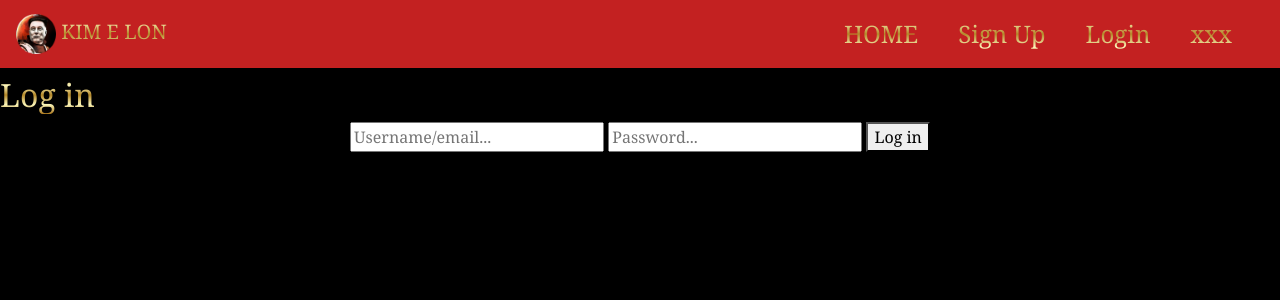
After one commit to Lodapon/CryptoToken_KIMELON, a PHP site: page /login.php in a window 1280 px wide. The commit adds this page. Shown: the top 300 px of the page. Run offline with PHP 8.4, Linux system fonts and the light colour scheme; some libraries are stand-ins or nearby versions.

Commit message:
setup login system index page and and header,footer for page and setup .css and .js

```diff
--- /dev/null
+++ b/footer.php
@@ -0,0 +1,13 @@
+</div>
+
+
+<!-- Script -->
+<script src="jquery-3.6.0.min.js"></script>
+<script src="bootstrap/js/bootstrap.min.js"></script>
+<script src="main.js"></script>
+
+
+
+</body>
+
+</html>
--- /dev/null
+++ b/header.php
@@ -0,0 +1,60 @@
+<!DOCTYPE html>
+<html lang="en">
+<head profile="https://kimelon.xyz">
+
+	<meta charset="UTF-8">
+	<meta name="viewport" content="width=device-width, initial-scale=1.0">
+	<title>KIM E LON</title>
+
+	<!-- Bootstrap -->
+	<link rel="stylesheet" href="bootstrap/css/bootstrap.min.css">
+
+	<!-- css -->
+	<link rel="stylesheet" type="text/css" href="main.css">
+	<!-- Global site tag (gtag.js) - Google Analytics -->
+	<script async src="https://www.googletagmanager.com/gtag/js?id=G-JYNDPKWRB8"></script>
+	<script>
+	  window.dataLayer = window.dataLayer || [];
+	  function gtag(){dataLayer.push(arguments);}
+	  gtag('js', new Date());
+
+	  gtag('config', 'G-JYNDPKWRB8');
+	</script>
+	<!-- logo in address bar -->
+	<link rel="icon" type="image/png" href="images/favicon.ico">
+	<!-- preview -->
+	<meta property="og:title" content="KIMELON2MARs">
+	<meta property="og:description" content="KIMELON2MARs">
+	<meta property="og:image" content="https://kimelon.xyz/images/favi2.png">
+	<meta property="og:image:secure_url" content="https://kimelon.xyz/images/favi2.png">
+	<meta property="og:url" content="https://kimelon.xyz">
+
+</head>
+
+
+<body>
+	<!-- nav bar -->
+	<nav class="navbar navbar-expand-md" id="navbar">
+	    <a class="navbar-brand" href="#welcome"><img src="images/favi2.png" class="img-fluid" width="40" height="40">&nbsp;KIM E LON</a>
+	    <button class="navbar-toggler navbar-dark" type="button" data-toggle="collapse" data-target="#main-navigation">
+	        <span class="navbar-toggler-icon"></span>
+	    </button>
+	    <div class="collapse navbar-collapse" id="main-navigation">
+	        <ul class="navbar-nav">
+	            <li class="nav-item">
+	                <a class="nav-link" href="index.html">HOME</a>
+	            </li>
+	            <li class="nav-item">
+	                <a class="nav-link" href="signup.php">Sign Up</a>
+	            </li>
+	            <li class="nav-item">
+	                <a class="nav-link" href="login.php">Login</a>
+	            </li>
+	            <li class="nav-item">
+	                <a class="nav-link" href="">xxx</a>
+	            </li>
+	        </ul>
+	    </div>
+	</nav>
+
+	<div class="wrapper">
--- /dev/null
+++ b/login.php
@@ -0,0 +1,20 @@
+<?php
+	include_once 'header.php';
+?>
+
+<div class="signup-form" id="">
+	<h2>Log in</h2>
+	<section class="wrapper-center">
+		<form action="includes/login.inc.php" method="post">  <!-- .inc is stand for include file -->
+			<input type="text" name="uid" placeholder="Username/email...">
+			<input type="password" name="pwd" placeholder="Password...">
+			<button type="submit" name="submit">Log in</button>
+		</form>
+	</section>
+</div>
+
+
+
+<?php
+	include_once 'footer.php';
+?>
--- a/main.css
+++ b/main.css
@@ -498,3 +498,22 @@ body {
   padding-top: 5px;
   font-size: 16px;
 }
+
+
+
+/* For SignUP */
+.signup-form {
+    background: #000;
+    padding: 0.5em 0;
+}
+.signup-form h2 {
+    background: -webkit-linear-gradient(#BF953F, #FCF6BA, #B38728, #FBF5B7, #AA771C);
+    -webkit-background-clip: text;
+    -webkit-text-fill-color: transparent;
+}
+
+.signup-form p {
+    color: #fff;
+    font-size: 1.5rem;
+    line-height: 1.5;
+}
--- a/main.js
+++ b/main.js
@@ -5,13 +5,13 @@ var ready = (callback) => {
     else document.addEventListener("DOMContentLoaded", callback);
 }
 
-ready(() => {
-    document.querySelector(".header").style.height = window.innerHeight + "px";
-})
+// ready(() => {
+//     document.querySelector(".header").style.height = window.innerHeight + "px";
+// })
 
-ready(() => {
-    document.querySelector(".header-response").style.height = window.innerHeight + "px";
-})
+// ready(() => {
+//     document.querySelector(".header-response").style.height = window.innerHeight + "px";
+// })
 
 ready(() => {
     document.getElementById('navbar').classList.add('fixed-top');
@@ -37,50 +37,49 @@ ready(() => {
 
 // Countdown
 // const deadline = 'May 24, 2021 12:00 UTC';
+// function getTimeRemaining(endtime) {
+//   const total = Date.parse(endtime) - Date.parse(new Date());
+//   const seconds = Math.floor((total / 1000) % 60);
+//   const minutes = Math.floor((total / 1000 / 60) % 60);
+//   const hours = Math.floor((total / (1000 * 60 * 60)) % 24);
+//   const days = Math.floor(total / (1000 * 60 * 60 * 24));
 
-function getTimeRemaining(endtime) {
-  const total = Date.parse(endtime) - Date.parse(new Date());
-  const seconds = Math.floor((total / 1000) % 60);
-  const minutes = Math.floor((total / 1000 / 60) % 60);
-  const hours = Math.floor((total / (1000 * 60 * 60)) % 24);
-  const days = Math.floor(total / (1000 * 60 * 60 * 24));
+//   return {
+//     total,
+//     days,
+//     hours,
+//     minutes,
+//     seconds
+//   };
+// }
 
-  return {
-    total,
-    days,
-    hours,
-    minutes,
-    seconds
-  };
-}
+// function initializeClock(id, endtime) {
+//   const clock = document.getElementById(id);
+//   const daysSpan = clock.querySelector('.days');
+//   const hoursSpan = clock.querySelector('.hours');
+//   const minutesSpan = clock.querySelector('.minutes');
+//   const secondsSpan = clock.querySelector('.seconds');
 
-function initializeClock(id, endtime) {
-  const clock = document.getElementById(id);
-  const daysSpan = clock.querySelector('.days');
-  const hoursSpan = clock.querySelector('.hours');
-  const minutesSpan = clock.querySelector('.minutes');
-  const secondsSpan = clock.querySelector('.seconds');
+//   function updateClock() {
+//     const t = getTimeRemaining(endtime);
 
-  function updateClock() {
-    const t = getTimeRemaining(endtime);
+//     daysSpan.innerHTML = t.days;
+//     hoursSpan.innerHTML = ('0' + t.hours).slice(-2);
+//     minutesSpan.innerHTML = ('0' + t.minutes).slice(-2);
+//     secondsSpan.innerHTML = ('0' + t.seconds).slice(-2);
 
-    daysSpan.innerHTML = t.days;
-    hoursSpan.innerHTML = ('0' + t.hours).slice(-2);
-    minutesSpan.innerHTML = ('0' + t.minutes).slice(-2);
-    secondsSpan.innerHTML = ('0' + t.seconds).slice(-2);
+//     if (t.total <= 0) { //Show 0 at every time unit if reach the deadline
+//       daysSpan.innerHTML = 0;
+// 	  hoursSpan.innerHTML = "00";
+// 	  minutesSpan.innerHTML = "00";
+// 	  secondsSpan.innerHTML = "00";
+// 	  clearInterval(timeinterval);
+//     }
+//   }
 
-    if (t.total <= 0) { //Show 0 at every time unit if reach the deadline
-      daysSpan.innerHTML = 0;
-	  hoursSpan.innerHTML = "00";
-	  minutesSpan.innerHTML = "00";
-	  secondsSpan.innerHTML = "00";
-	  clearInterval(timeinterval);
-    }
-  }
+//   updateClock();
+//   const timeinterval = setInterval(updateClock, 1000);
+// }
 
-  updateClock();
-  const timeinterval = setInterval(updateClock, 1000);
-}
-
-const deadline = new Date(Date.parse('May 26, 2021 7:12 UTC'));
-initializeClock('clockdiv', deadline);
+// const deadline = new Date(Date.parse('May 26, 2021 7:12 UTC'));
+// initializeClock('clockdiv', deadline);
```
